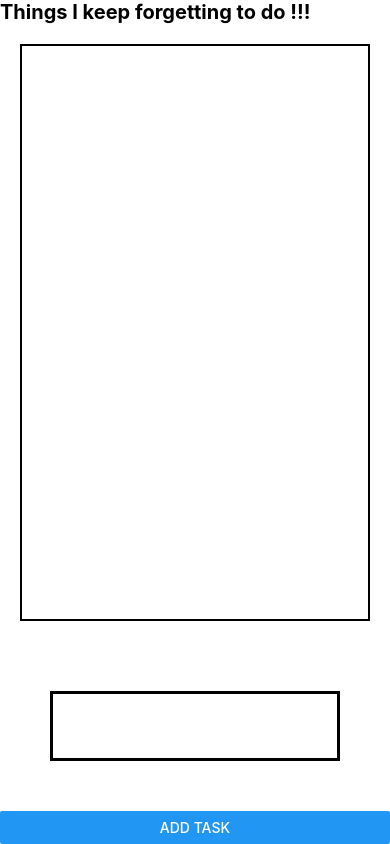
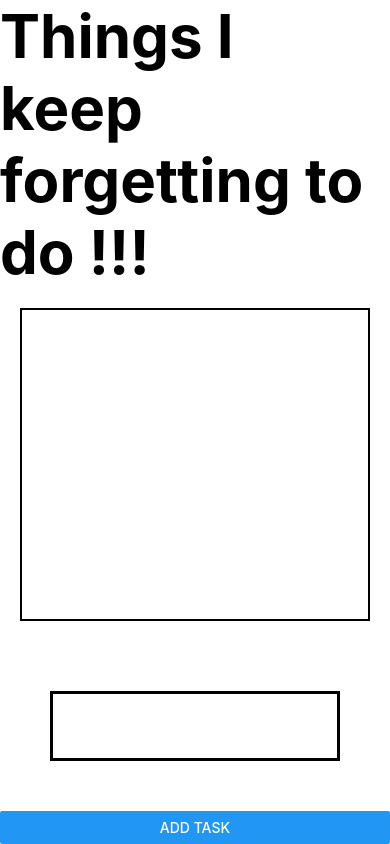
Before and after one commit to arbrown110/The-index, a React Native app: screen / in a window 390 px wide. Built offline with nearby package versions, Linux system fonts and the light colour scheme.

Commit message:
changing appearence.

```diff
--- a/App.js
+++ b/App.js
@@ -1,6 +1,7 @@
 
 import React, { useState } from 'react';
-import { StyleSheet, Text, SafeAreaView, View, StatusBar, Button,  TextInput, ScrollView } from 'react-native';
+// import { Button } from 'react-native-elements';
+import { StyleSheet, Text, SafeAreaView, View, StatusBar,  Button, TextInput, ScrollView } from 'react-native';
 import Todo from './Todo';
 
 
@@ -57,7 +58,7 @@ const styles = StyleSheet.create({
 
   },
   textTitle: {
-    fontSize: 20,
+    fontSize: 60,
     fontWeight: "bold",
   },
   listTodo: {
@@ -65,7 +66,7 @@ const styles = StyleSheet.create({
    padding: 20,
    flexDirection: 'columns',
     // alignItems: 'baseline',
-  //  justifyContent: 'center',
+  // justifyContent: 'space-around',
    borderWidth: 2,
 
   },
```
